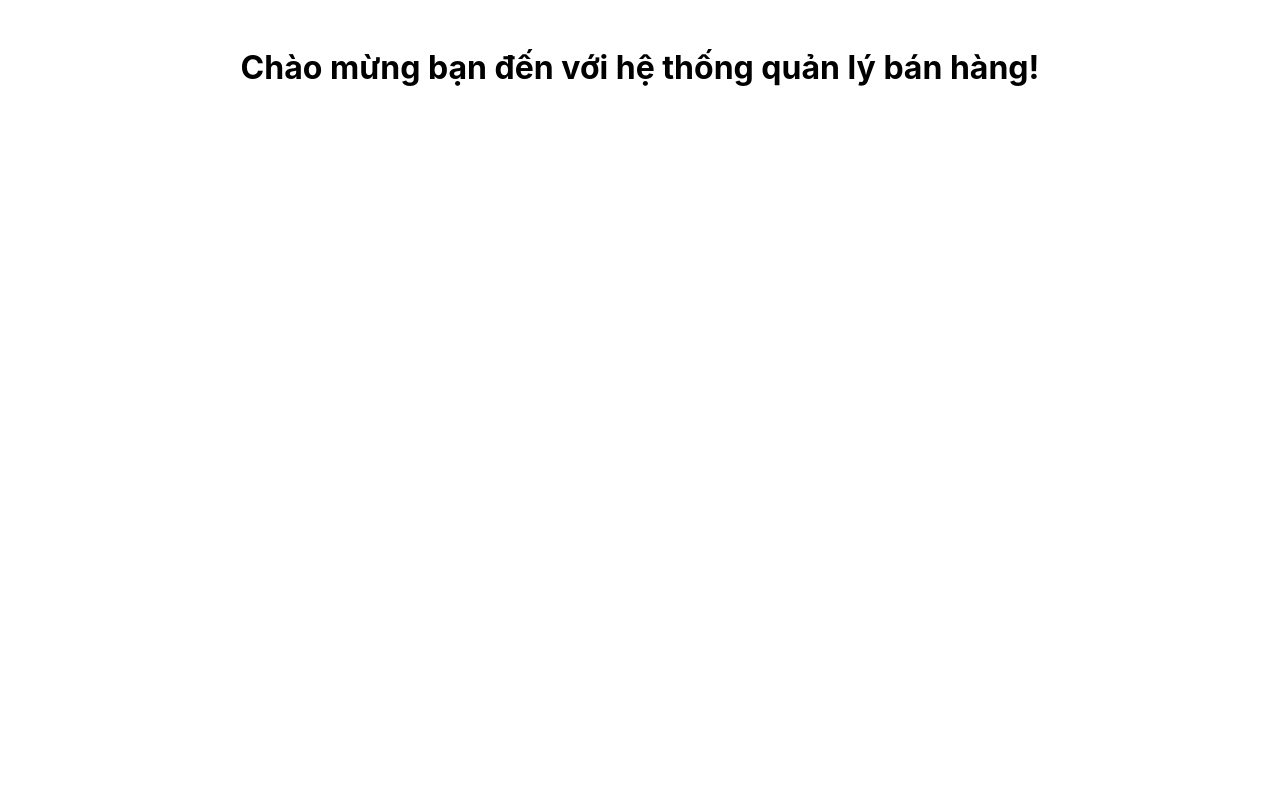
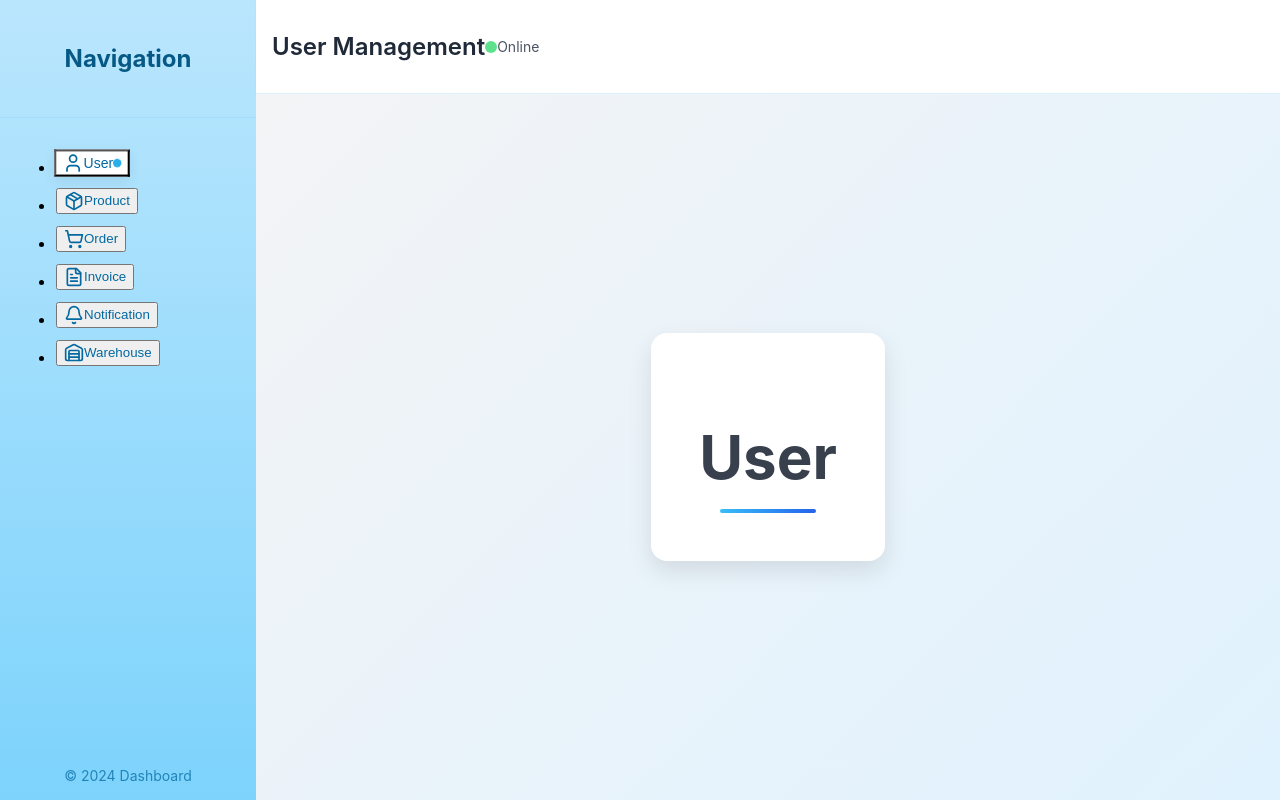
Before and after one commit to PhamThiKimNgan/nhom3_QLBHCCHQA_2A_2425, a React (Create React App) app in the folder QLBHCCHQA/client/: page /home in a window 1280 px wide. Built offline with nearby package versions, Linux system fonts and the light colour scheme.

Commit message:
Updated UI for Home page

```diff
--- /dev/null
+++ b/QLBHCCHQA/client/src/pages/Home.css
@@ -0,0 +1,169 @@
+.home-flex {
+  display: flex;
+}
+.home-flex-1 {
+  flex: 1;
+}
+.home-flex-col {
+  flex-direction: column;
+}
+.home-items-center {
+  align-items: center;
+}
+.home-justify-center {
+  justify-content: center;
+}
+.home-h-screen {
+  height: 100vh;
+}
+.home-bg-gray-100 {
+  background: #f3f4f6;
+}
+.home-bg-white {
+  background: #fff;
+}
+.home-shadow-2xl {
+  box-shadow: 0 10px 25px rgba(0, 0, 0, 0.1);
+}
+.home-shadow-lg {
+  box-shadow: 0 4px 12px rgba(0, 0, 0, 0.08);
+}
+.home-shadow-sm {
+  box-shadow: 0 1px 2px rgba(0, 0, 0, 0.05);
+}
+.home-rounded-2xl {
+  border-radius: 1rem;
+}
+.home-p-12 {
+  padding: 3rem;
+}
+.home-p-6 {
+  padding: 1.5rem;
+}
+.home-p-4 {
+  padding: 1rem;
+}
+.home-mb-4 {
+  margin-bottom: 1rem;
+}
+.home-mx-auto {
+  margin-left: auto;
+  margin-right: auto;
+}
+.home-w-24 {
+  width: 6rem;
+}
+.home-h-1 {
+  height: 0.25rem;
+}
+.home-w-64 {
+  width: 16rem;
+}
+.home-w-2 {
+  width: 0.5rem;
+}
+.home-h-2 {
+  height: 0.5rem;
+}
+.home-w-3 {
+  width: 0.75rem;
+}
+.home-h-3 {
+  height: 0.75rem;
+}
+.home-ml-auto {
+  margin-left: auto;
+}
+.home-space-y-3 > :not([hidden]) ~ :not([hidden]) {
+  margin-top: 0.75rem;
+}
+.home-text-center {
+  text-align: center;
+}
+.home-text-2xl {
+  font-size: 1.5rem;
+  font-weight: 700;
+}
+.home-text-6xl {
+  font-size: 3.75rem;
+  font-weight: 700;
+}
+.home-font-bold {
+  font-weight: 700;
+}
+.home-font-medium {
+  font-weight: 500;
+}
+.home-font-semibold {
+  font-weight: 600;
+}
+.home-text-gray-800 {
+  color: #1f2937;
+}
+.home-text-gray-600 {
+  color: #4b5563;
+}
+.home-text-sky-700 {
+  color: #0369a1;
+}
+.home-text-sky-800 {
+  color: #075985;
+}
+.home-text-sm {
+  font-size: 0.875rem;
+}
+.home-opacity-75 {
+  opacity: 0.75;
+}
+.home-bg-sky-500 {
+  background: #0ea5e9;
+}
+.home-bg-sky-100 {
+  background: #e0f2fe;
+}
+.home-bg-green-400 {
+  background: #4ade80;
+}
+.home-bg-gradient {
+  background: linear-gradient(135deg, #f3f4f6 0%, #e0f2fe 100%);
+}
+.home-bg-gradient-sidebar {
+  background: linear-gradient(to bottom, #bae6fd 0%, #7dd3fc 100%);
+}
+.home-bg-gradient-bar {
+  background: linear-gradient(to right, #38bdf8, #2563eb);
+}
+.home-border-b {
+  border-bottom: 1px solid #7dd3fc44;
+}
+.home-border-t {
+  border-top: 1px solid #7dd3fc44;
+}
+.home-rounded-full {
+  border-radius: 9999px;
+}
+.home-transition-all {
+  transition: all 0.3s;
+}
+.home-transform {
+  transition: transform 0.3s;
+}
+.home-scale-105 {
+  transform: scale(1.05);
+}
+.home-hover-bg-sky-100:hover {
+  background: #e0f2fe;
+}
+.home-animate-pulse {
+  animation: home-pulse 2s infinite;
+}
+
+@keyframes home-pulse {
+  0%,
+  100% {
+    opacity: 1;
+  }
+  50% {
+    opacity: 0.5;
+  }
+}
--- a/QLBHCCHQA/client/src/pages/Home.jsx
+++ b/QLBHCCHQA/client/src/pages/Home.jsx
@@ -1,9 +1,102 @@
-import React from "react";
+import React, { useState } from "react";
+import {
+  User,
+  Package,
+  ShoppingCart,
+  FileText,
+  Bell,
+  Warehouse,
+} from "lucide-react";
+import "./Home.css";
 
-const Home = () => (
-  <div style={{ textAlign: "center", marginTop: "3rem" }}>
-    <h1>Chào mừng bạn đến với hệ thống quản lý bán hàng!</h1>
-  </div>
-);
+const Home = () => {
+  const [activePage, setActivePage] = useState("User");
+
+  const menuItems = [
+    { name: "User", icon: User },
+    { name: "Product", icon: Package },
+    { name: "Order", icon: ShoppingCart },
+    { name: "Invoice", icon: FileText },
+    { name: "Notification", icon: Bell },
+    { name: "Warehouse", icon: Warehouse },
+  ];
+
+  const renderContent = () => (
+    <div className="home-flex-1 home-flex home-items-center home-justify-center home-bg-gradient">
+      <div className="home-text-center home-transform">
+        <div className="home-bg-white home-rounded-2xl home-shadow-2xl home-p-12 home-transform">
+          <h1 className="home-text-6xl home-font-bold home-text-gray-800 home-mb-4 home-animate-pulse">
+            {activePage}
+          </h1>
+          <div className="home-w-24 home-h-1 home-bg-gradient-bar home-mx-auto home-rounded-full"></div>
+        </div>
+      </div>
+    </div>
+  );
+
+  return (
+    <div className="home-flex home-h-screen home-bg-gray-100">
+      {/* Sidebar */}
+      <div className="home-w-64 home-bg-gradient-sidebar home-shadow-2xl home-flex home-flex-col">
+        {/* Header */}
+        <div className="home-p-6 home-border-b">
+          <h2 className="home-text-2xl home-font-bold home-text-sky-800 home-text-center">
+            Navigation
+          </h2>
+        </div>
+        {/* Menu Items */}
+        <nav className="home-flex-1 home-p-4">
+          <ul className="home-space-y-3">
+            {menuItems.map((item) => {
+              const IconComponent = item.icon;
+              const isActive = activePage === item.name;
+              return (
+                <li key={item.name}>
+                  <button
+                    onClick={() => setActivePage(item.name)}
+                    className={`home-w-full home-flex home-items-center home-px-4 home-py-3 home-rounded-xl home-font-medium home-transition-all ${
+                      isActive
+                        ? "home-bg-white home-text-sky-700 home-shadow-lg home-scale-105"
+                        : "home-text-sky-700 home-hover-bg-sky-100"
+                    }`}
+                  >
+                    <IconComponent className="home-mr-3" size={20} />
+                    <span className="home-text-lg">{item.name}</span>
+                    {isActive && (
+                      <div className="home-ml-auto home-w-2 home-h-2 home-bg-sky-500 home-rounded-full home-animate-pulse"></div>
+                    )}
+                  </button>
+                </li>
+              );
+            })}
+          </ul>
+        </nav>
+        {/* Footer */}
+        <div className="home-p-4 home-border-t">
+          <div className="home-text-center home-text-sky-700 home-text-sm home-opacity-75">
+            © 2024 Dashboard
+          </div>
+        </div>
+      </div>
+      {/* Main Content */}
+      <div className="home-flex-1 home-flex home-flex-col">
+        {/* Top Bar */}
+        <div className="home-bg-white home-shadow-sm home-border-b home-p-4">
+          <div className="home-flex home-items-center home-justify-between">
+            <h1 className="home-text-2xl home-font-semibold home-text-gray-800">
+              {activePage} Management
+            </h1>
+            <div className="home-flex home-items-center home-space-x-2">
+              <div className="home-w-3 home-h-3 home-bg-green-400 home-rounded-full home-animate-pulse"></div>
+              <span className="home-text-sm home-text-gray-600">Online</span>
+            </div>
+          </div>
+        </div>
+        {/* Page Content */}
+        {renderContent()}
+      </div>
+    </div>
+  );
+};
 
 export default Home;
```
Also changed, not shown: QLBHCCHQA/client/src/components/Home.css (added), 1 other file (tests, documents, lock files or other folders).
